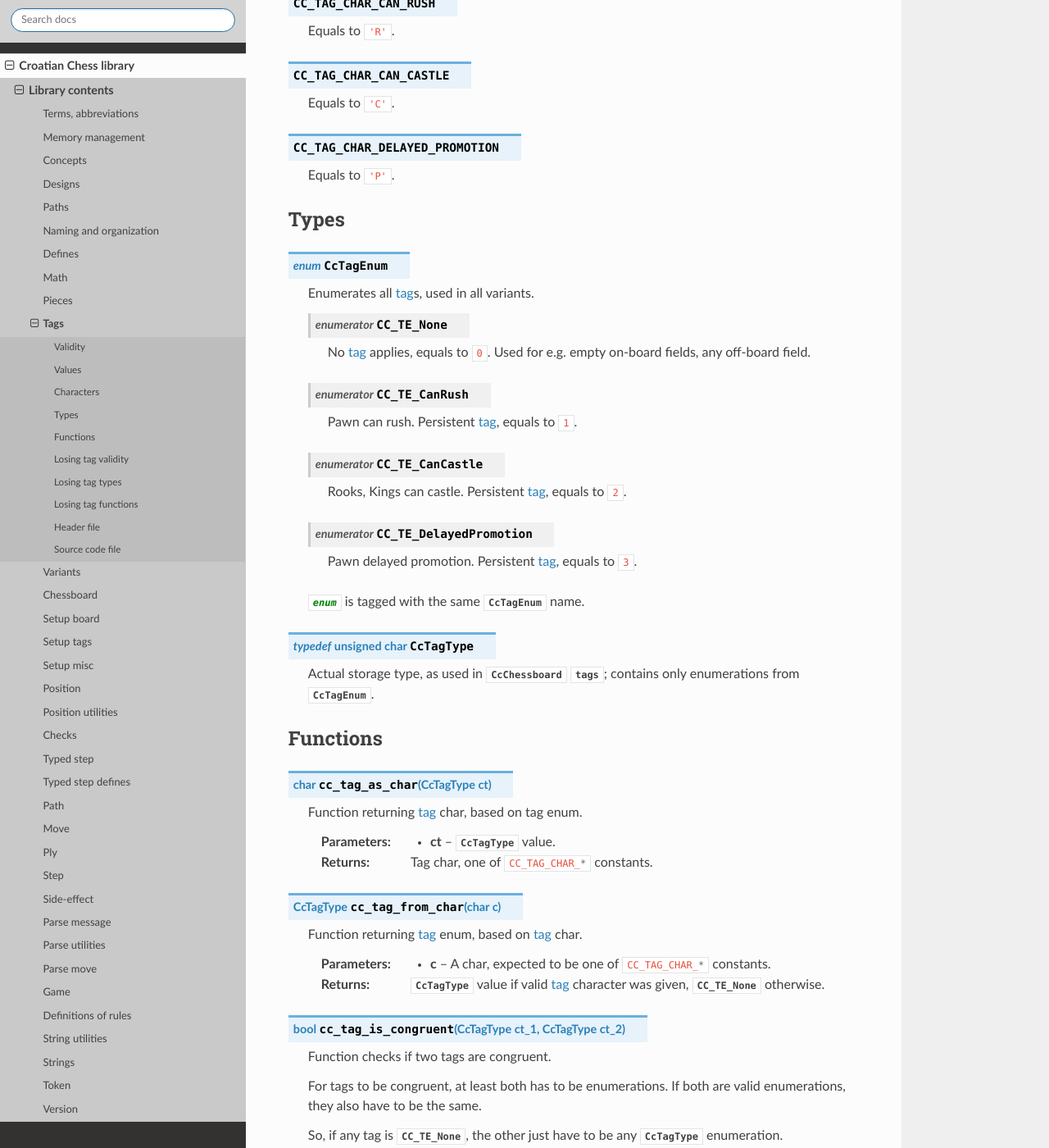
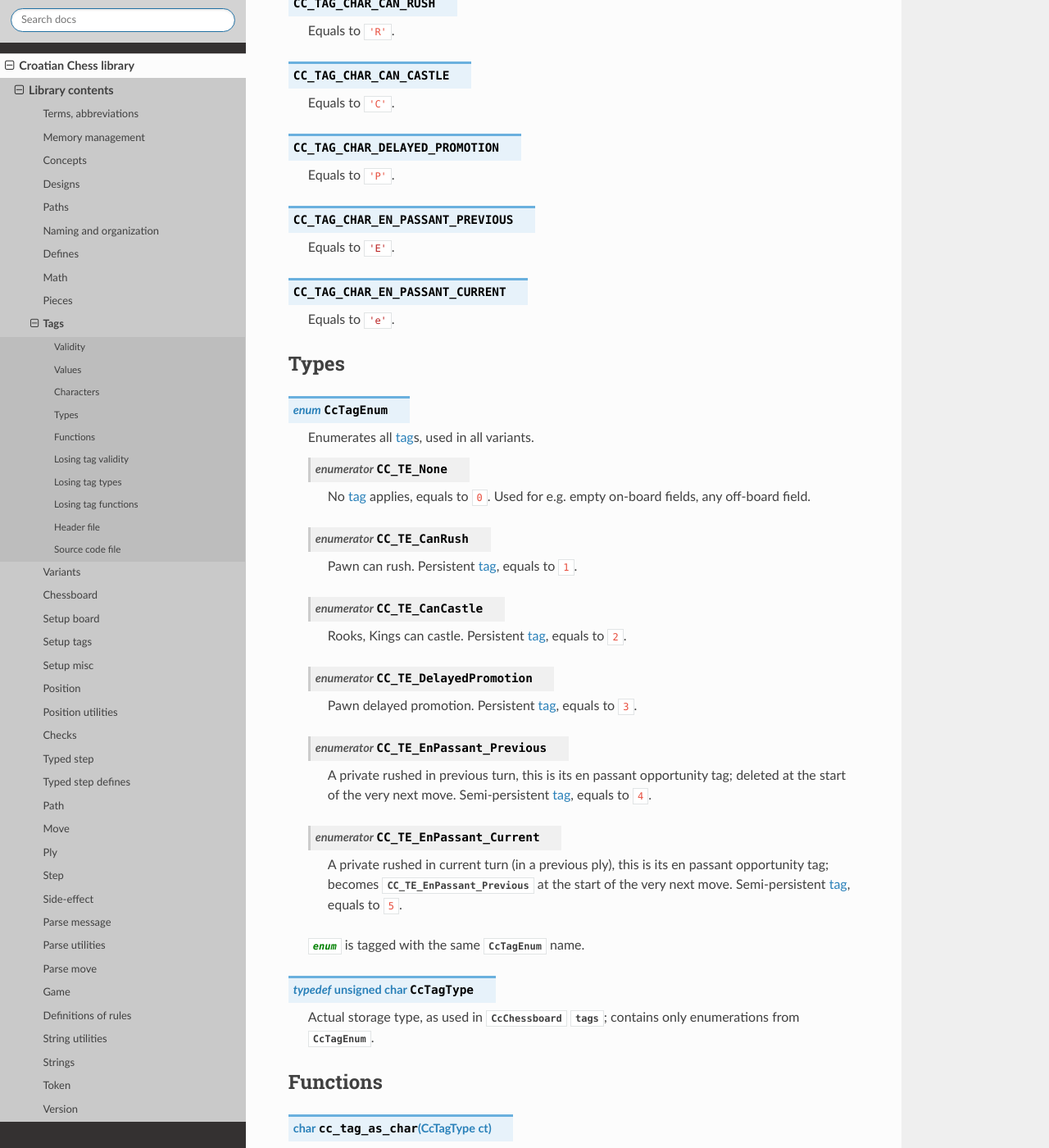
Before and after one commit to mmlacak/crochess, a Sphinx documentation site: the page built from docs/source/libcc/cctags.rst, in a window 1280 px wide and 1400 px high, scrolled down 1279 px. Shown: the whole window at 82% size. Built offline with Sphinx 7.4.7 and the Read the Docs theme 3.1.0, drawn with Linux system fonts in a browser that asks for light colours.

Commit message:
Added en passant tags, removed en passant flags from game + docs.

```diff
--- a/docs/source/conf.py
+++ b/docs/source/conf.py
@@ -26,10 +26,10 @@ copyright = '2021, Mario Mlačak'
 author = 'Mario Mlačak'
 
 # The short X.Y version
-version = "0.0.1.132:1311+20250316.190122"   # docs-new-lib-short-version-major-minor-feature-commit+meta~breaks-place-marker
+version = "0.0.1.135:1314+20250317.092409"   # docs-new-lib-short-version-major-minor-feature-commit+meta~breaks-place-marker
 
 # The full version, including alpha/beta/rc tags
-release = "0.0.1.132:1311+20250316.190122"   # docs-new-lib-full-version-major-minor-feature-commit+meta~breaks-place-marker
+release = "0.0.1.135:1314+20250317.092409"   # docs-new-lib-full-version-major-minor-feature-commit+meta~breaks-place-marker
 
 
 # -- General configuration ---------------------------------------------------
--- a/docs/source/libcc/cctags.rst
+++ b/docs/source/libcc/cctags.rst
@@ -87,6 +87,14 @@ console.
 
     Equals to ``'P'``.
 
+.. c:macro:: CC_TAG_CHAR_EN_PASSANT_PREVIOUS
+
+    Equals to :c:`'E'`.
+
+.. c:macro:: CC_TAG_CHAR_EN_PASSANT_CURRENT
+
+    Equals to :c:`'e'`.
+
 .. _lbl-libcc-cctags-types:
 
 Types
@@ -112,6 +120,19 @@ Types
     .. c:enumerator:: CC_TE_DelayedPromotion
 
         Pawn delayed promotion. Persistent :term:`tag`, equals to ``3``.
+
+    .. c:enumerator:: CC_TE_EnPassant_Previous
+
+        A private rushed in previous turn, this is its en passant opportunity tag;
+        deleted at the start of the very next move.
+        Semi-persistent :term:`tag`, equals to ``4``.
+
+    .. c:enumerator:: CC_TE_EnPassant_Current
+
+        A private rushed in current turn (in a previous ply), this is its en passant
+        opportunity tag; becomes :c:enumerator:`CC_TE_EnPassant_Previous` at the
+        start of the very next move.
+        Semi-persistent :term:`tag`, equals to ``5``.
 
     :c:`enum` is tagged with the same :c:enum:`CcTagEnum` name.
 
```
Also changed, not shown: README.md (+2 -2 lines), docs/source/libcc/ccgame.rst (+4 -12 lines), 8 other files.
